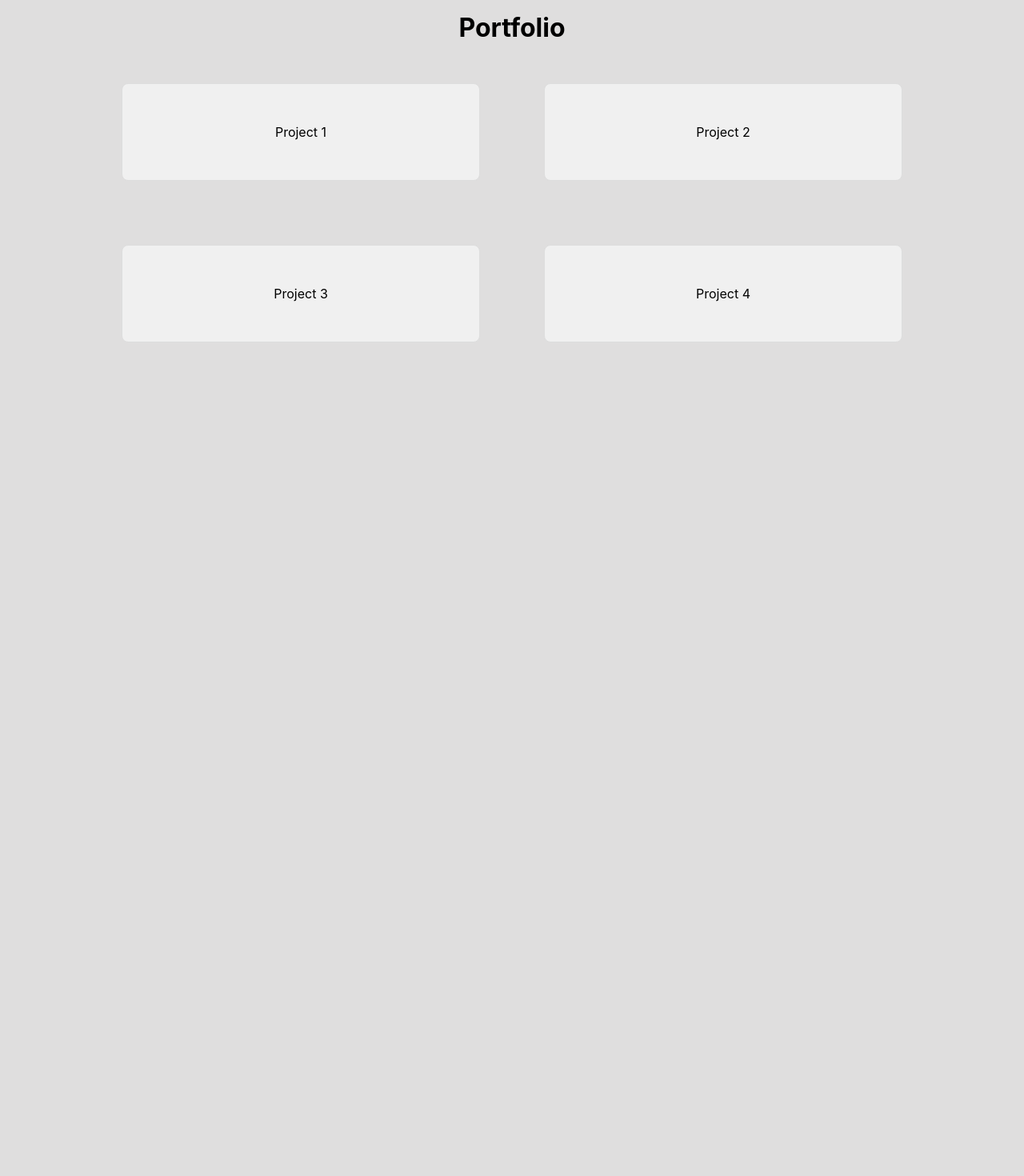
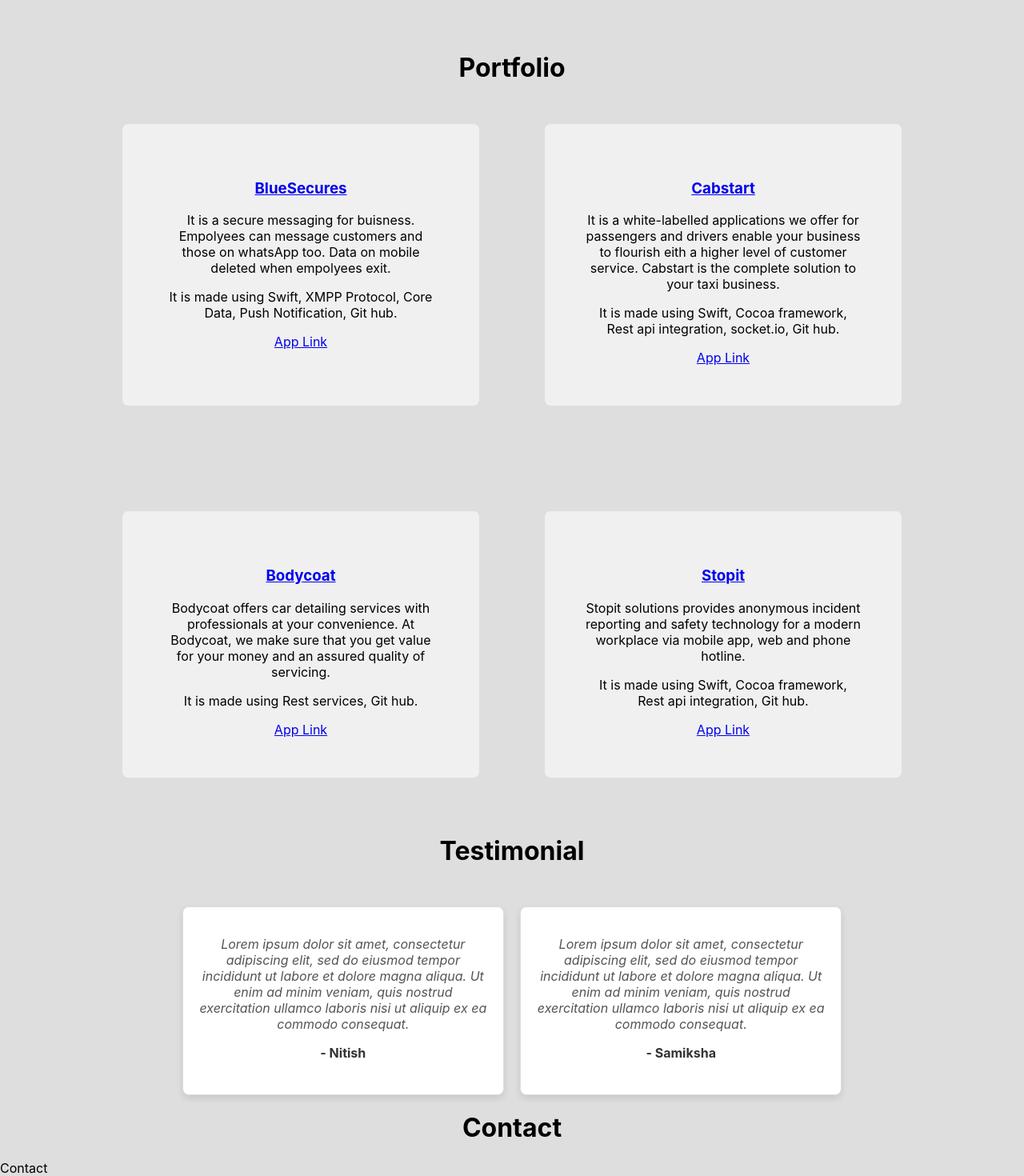
Before and after one commit to onkar-mishra/MyPeronalWebsite, a React (Create React App) app: page / in a window 1280 px wide. Shown: the part 486-1956 px from the top of the page at 80% size. Before the commit the page ends 914 px from the top, so only its background shows below. Built offline with nearby package versions, Linux system fonts and the light colour scheme.

Commit message:
project added

```diff
--- a/src/components/Home.js
+++ b/src/components/Home.js
@@ -4,6 +4,8 @@ import Image from '../assests/onkar.jpeg';
 import { Link } from 'react-router-dom';
 import "./Navbar.css"
 import Portfolio from './Portfolio';
+import Testimonial from './Testimonials';
+import Contact from './Contact';
 
 const Home = () => {
   return (
@@ -26,6 +28,14 @@ const Home = () => {
     <h1 style={{ textAlign: 'center'}}>Portfolio</h1>
         <Portfolio />
       </div>
+    <div className="testimonial-section">
+    <h1 style={{ textAlign: 'center'}}>Testimonial</h1>
+        <Testimonial />
+      </div>
+      <div className="contact-section">
+    <h1 style={{ textAlign: 'center'}}>Contact</h1>
+        <Contact />
+      </div>
     </>
   );
 };
--- a/src/components/Navbar.css
+++ b/src/components/Navbar.css
@@ -18,7 +18,7 @@
 
   .navbar-middle ul {
     list-style-type: none;
-    margin: 0;
+    margin-left: 500px;
     padding: 0;
     display: flex;
     font-size: 25px;
--- a/src/components/Portfolio.css
+++ b/src/components/Portfolio.css
@@ -14,4 +14,5 @@
     width: 35%;
     box-sizing: border-box;
     text-align: center;
+    margin-bottom: 50px;
   }
--- a/src/components/Portfolio.js
+++ b/src/components/Portfolio.js
@@ -4,10 +4,35 @@ import './Portfolio.css';
 const Portfolio = () => {
   return (
     <div className="portfolio-container">
-      <div className="card">Project 1</div>
-      <div className="card">Project 2</div>
-      <div className="card">Project 3</div>
-      <div className="card">Project 4</div>
+
+      <div className="card">
+
+        <a href='https://bluesecures.com/'><h3>BlueSecures</h3></a>
+        <p>It is a secure messaging for buisness. Empolyees can message customers and those on whatsApp too. Data on mobile deleted when empolyees exit.</p>
+        <p>It is made using Swift, XMPP Protocol, Core Data, Push Notification, Git hub.</p>
+        <a href='https://apps.apple.com/in/app/bluesecures/id1545560889'>App Link</a>
+
+      </div>
+      <div className="card">
+        <a href='https://www.cabstart.co.uk/'><h3>Cabstart</h3></a>
+        <p>It is a white-labelled applications we offer for passengers and drivers enable your business to flourish eith a higher level of customer service. Cabstart is the complete solution to your taxi business.</p>
+        <p>It is made using Swift, Cocoa framework, Rest api integration, socket.io, Git hub.</p>
+        <a href='https://play.google.com/store/apps/details?id=com.cabstart.customer&hl=te&gl=US'>App Link</a>
+
+      </div>
+      <div className="card">
+        <a href='https://www.bodycoat.in/'><h3>Bodycoat</h3></a>
+        <p>Bodycoat offers car detailing services with professionals at your convenience. At Bodycoat, we make sure that you get value for your money and an assured quality of servicing.</p>
+        <p>It is made using Rest services, Git hub.</p>
+        <a href='https://play.google.com/store/apps/details?id=com.active.bodycoat_rn&hl=en_IN&gl=US'>App Link</a>
+      </div>
+      <div className="card">
+        <a href='https://www.stopitsolutions.com/'><h3>Stopit</h3></a>
+        <p>Stopit solutions provides anonymous incident reporting and safety
+          technology for a modern workplace via mobile app, web and phone hotline.</p>
+        <p>It is made using Swift, Cocoa framework, Rest api integration, Git hub.</p>
+        <a href='https://apps.apple.com/us/app/stopit-app/id719179764'>App Link</a>
+      </div>
     </div>
   );
 }
--- /dev/null
+++ b/src/components/Testimonial.css
@@ -0,0 +1,33 @@
+.testimonials-section {
+
+    margin-top: 50px;
+  }
+
+  .testimonial-container {
+    display: flex;
+    flex-wrap: wrap;
+    gap: 20px;
+    justify-content: center;
+  }
+
+  .testimonial-card {
+    background-color: #fff;
+    border: 1px solid #ddd;
+    border-radius: 8px;
+    padding: 20px;
+    width: calc(33% - 20px);
+    box-sizing: border-box;
+    text-align: center;
+    box-shadow: 0 4px 8px rgba(0, 0, 0, 0.1);
+  }
+
+  .testimonial-card p {
+    font-style: italic;
+    color: #555;
+  }
+
+  .testimonial-card h4 {
+    margin-top: 10px;
+    font-weight: bold;
+    color: #333;
+  }
--- a/src/components/Testimonials.js
+++ b/src/components/Testimonials.js
@@ -1,11 +1,23 @@
-import React from 'react'
+import React from 'react';
+import './Testimonial.css';
 
 const Testimonials = () => {
   return (
-    <div>
-      Testimonials
+    <div className="testimonials-section">
+
+      <div className="testimonial-container">
+        <div className="testimonial-card">
+          <p>Lorem ipsum dolor sit amet, consectetur adipiscing elit, sed do eiusmod tempor incididunt ut labore et dolore magna aliqua. Ut enim ad minim veniam, quis nostrud exercitation ullamco laboris nisi ut aliquip ex ea commodo consequat.</p>
+          <h4>- Nitish</h4>
+        </div>
+        <div className="testimonial-card">
+          <p>Lorem ipsum dolor sit amet, consectetur adipiscing elit, sed do eiusmod tempor incididunt ut labore et dolore magna aliqua. Ut enim ad minim veniam, quis nostrud exercitation ullamco laboris nisi ut aliquip ex ea commodo consequat.</p>
+          <h4>- Samiksha</h4>
+        </div>
+
+      </div>
     </div>
-  )
-}
+  );
+};
 
-export default Testimonials
+export default Testimonials;
```
